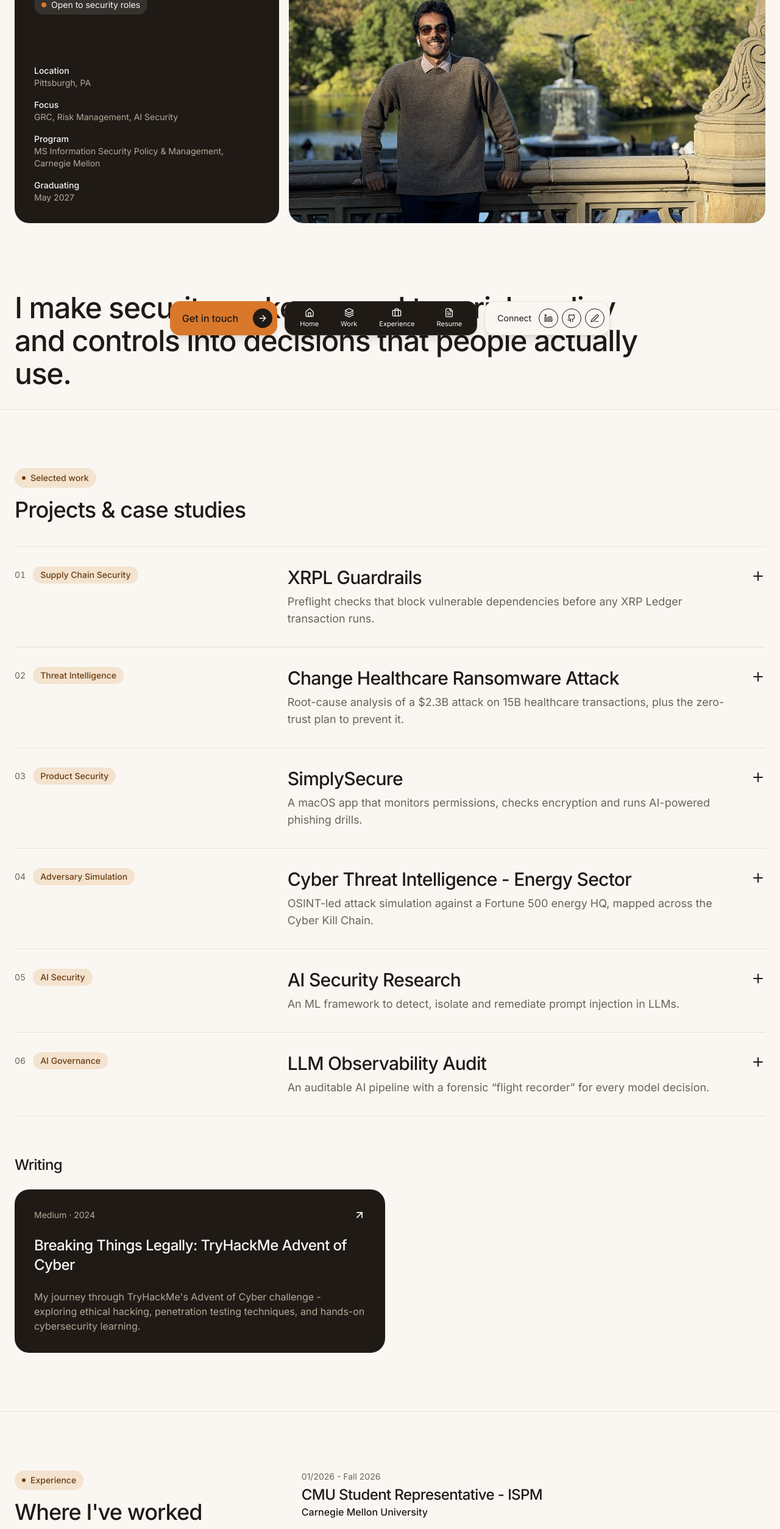
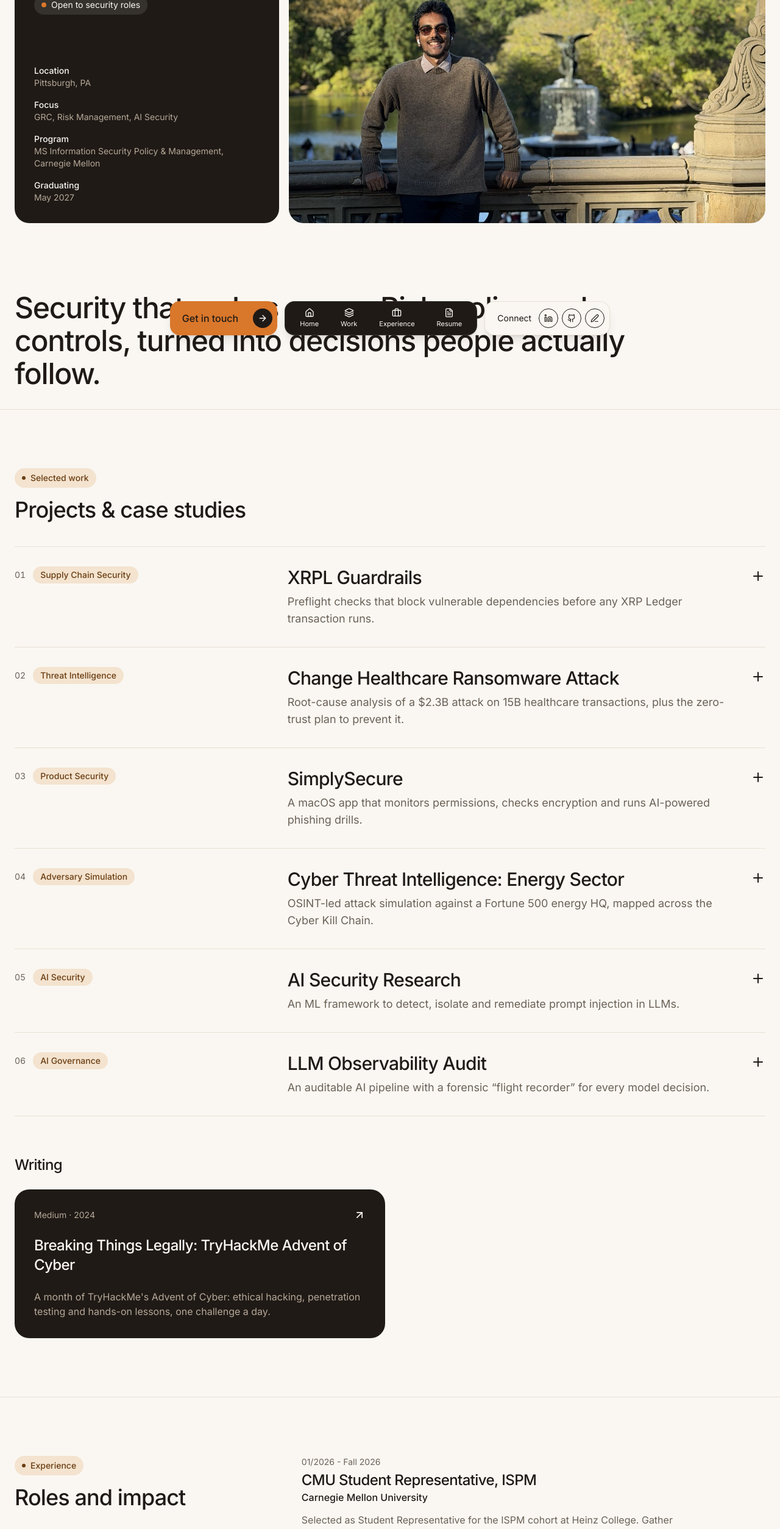
Before and after one commit to OffensiveSage/EDsec-Portfolio, a Next.js app: page / in a window 1280 px wide. Shown: the part 234-2742 px from the top of the page at 61% size. Built offline with nearby package versions, Linux system fonts and the light colour scheme.

Commit message:
Rewrite site copy without first-person statements
Shorter, punchier headings and answers; no I/my/me and no dash-style
separators.

Co-Authored-By: Claude Opus 5.5 <noreply@anthropic.com>

```diff
--- a/src/components/AboutSection.tsx
+++ b/src/components/AboutSection.tsx
@@ -5,7 +5,7 @@ export default function AboutSection() {
     return (
         <section id="about" className="px-4 sm:px-6 py-16 md:py-24 border-t border-line">
             <div className="grid gap-12 md:grid-cols-[minmax(0,5fr)_minmax(0,9fr)]">
-                <SectionHeader tag="About" title="In my own words" />
+                <SectionHeader tag="About" title="The short version" />
 
                 <div className="max-w-2xl space-y-10">
                     {profile.about.map((item) => (
--- a/src/components/ContactSection.tsx
+++ b/src/components/ContactSection.tsx
@@ -149,7 +149,7 @@ export default function ContactSection() {
             const isRateLimited = typeof err?.message === 'string' && err.message.startsWith('Rate limit');
             const errorMessage = isRateLimited
                 ? err.message
-                : "Something went wrong sending your message. You can email me directly instead.";
+                : "Something went wrong sending your message. Email works too:";
 
             setIsEncrypting(false);
             setSendFailed(!isRateLimited);
@@ -174,10 +174,10 @@ export default function ContactSection() {
                         The best conversations don&apos;t start with a checklist.
                     </p>
                     <p className="mt-3 text-muted text-lg max-w-md">
-                        You don&apos;t need a perfect match to reach out, whether it&apos;s a role, a project, research, or just a conversation. If you&apos;re working on risk, compliance or AI security, I&apos;d like to hear about it.
+                        No perfect match needed. A role, a project, research or just a good conversation about risk, compliance or AI security. Say hello.
                     </p>
                     <div className="mt-6 flex flex-col gap-3 items-start">
-                        <a href={profile.links.email} className="link-underline font-medium">Email me directly</a>
+                        <a href={profile.links.email} className="link-underline font-medium">Send an email</a>
                         <a href={profile.links.linkedin} target="_blank" rel="noopener noreferrer" className="link-underline font-medium">LinkedIn</a>
                         <a href={profile.links.github} target="_blank" rel="noopener noreferrer" className="link-underline font-medium">GitHub</a>
                     </div>
--- a/src/components/ExperienceSection.tsx
+++ b/src/components/ExperienceSection.tsx
@@ -10,7 +10,7 @@ export default function ExperienceSection() {
             <div className="grid gap-12 md:grid-cols-[minmax(0,5fr)_minmax(0,9fr)]">
                 <div>
                     <div className="md:sticky md:top-16">
-                        <SectionHeader tag="Experience" title="Where I've worked" />
+                        <SectionHeader tag="Experience" title="Roles and impact" />
                         <div className="rounded-3xl bg-surface p-6 grid grid-cols-2 gap-6">
                             <div>
                                 <div className="font-display text-4xl font-medium">{experiences.length}</div>
--- a/src/components/SkillsSection.tsx
+++ b/src/components/SkillsSection.tsx
@@ -4,7 +4,7 @@ import SectionHeader from "./SectionHeader";
 export default function SkillsSection() {
     return (
         <section id="skills" className="px-4 sm:px-6 py-16 md:py-24 border-t border-line">
-            <SectionHeader tag="Toolkit" title="What I work with" />
+            <SectionHeader tag="Toolkit" title="Tools and frameworks" />
             <div className="grid gap-4 sm:grid-cols-2 lg:grid-cols-4">
                 {skills.map((group) => (
                     <div key={group.category} className="rounded-3xl bg-surface p-6">
--- a/src/data/portfolioData.ts
+++ b/src/data/portfolioData.ts
@@ -4,7 +4,7 @@ export const profile = {
     photo: "/profile.jpg",
     // CSS object-position: keeps the face in frame when the photo is cropped
     photoFocus: "30% 42%",
-    lead: "I make security make sense. I turn risk, policy and controls into decisions that people actually use.",
+    lead: "Security that makes sense. Risk, policy and controls, turned into decisions people actually follow.",
     meta: [
         { label: "Location", value: "Pittsburgh, PA" },
         { label: "Focus", value: "GRC, Risk Management, AI Security" },
@@ -19,16 +19,16 @@ export const profile = {
     },
     about: [
         {
-            q: "What do I focus on?",
-            a: "Security issues aren't always technical problems. Often they're communication problems. I work where risk, policy and engineering meet: assessing risk, mapping controls to frameworks, and making the case for the fix people will actually adopt.",
+            q: "Focus",
+            a: "Most security problems are communication problems in disguise. The work sits where risk, policy and engineering meet: assessing risk, mapping controls, and landing the fix people will actually adopt.",
         },
         {
-            q: "How do I think about it?",
-            a: "Like an attacker and a defender at once. I've tested LLMs with malicious prompt injections, analysed real-world breaches down to their root cause, and built tooling that blocks risky changes before they ship.",
+            q: "Approach",
+            a: "Attacker and defender at once. Prompt injection tests on LLMs, real breaches traced to their root cause, and tooling that stops risky changes before they ship.",
         },
         {
-            q: "What am I looking for?",
-            a: "Teams that treat security as a product: measurable, well-governed, and built with the people who use it. I'm always happy to talk shop.",
+            q: "Next",
+            a: "Teams that treat security like a product: measurable, well governed, and built with the people who use it. Always up for talking shop.",
         },
     ],
 };
@@ -49,7 +49,7 @@ export const certifications = [
 export const experiences = [
     {
         id: 1,
-        role: "CMU Student Representative - ISPM",
+        role: "CMU Student Representative, ISPM",
         company: "Carnegie Mellon University",
         period: "01/2026 - Fall 2026",
         description: "Selected as Student Representative for the ISPM cohort at Heinz College. Gather feedback from students, help shape events and programming, and support connection within the cohort to enhance the student experience.",
@@ -85,7 +85,7 @@ export const articles = [
     {
         id: 1,
         title: "Breaking Things Legally: TryHackMe Advent of Cyber",
-        description: "My journey through TryHackMe's Advent of Cyber challenge - exploring ethical hacking, penetration testing techniques, and hands-on cybersecurity learning.",
+        description: "A month of TryHackMe's Advent of Cyber: ethical hacking, penetration testing and hands-on lessons, one challenge a day.",
         date: "2024",
         platform: "Medium",
         tags: ["TryHackMe", "Ethical Hacking", "CTF", "Cybersecurity"],
@@ -123,7 +123,7 @@ export const projects = [
     },
     {
         id: 4,
-        title: "Cyber Threat Intelligence - Energy Sector",
+        title: "Cyber Threat Intelligence: Energy Sector",
         category: "Adversary Simulation",
         summary: "OSINT-led attack simulation against a Fortune 500 energy HQ, mapped across the Cyber Kill Chain.",
         description: "Simulated adversary behavior on HQ of a Fortune 500 energy company, conducted OSINT to identify vulnerabilities and phishing opportunities, documented threat actors, and reported findings from various stages of the Cyber Kill Chain with recommendations.",
```
